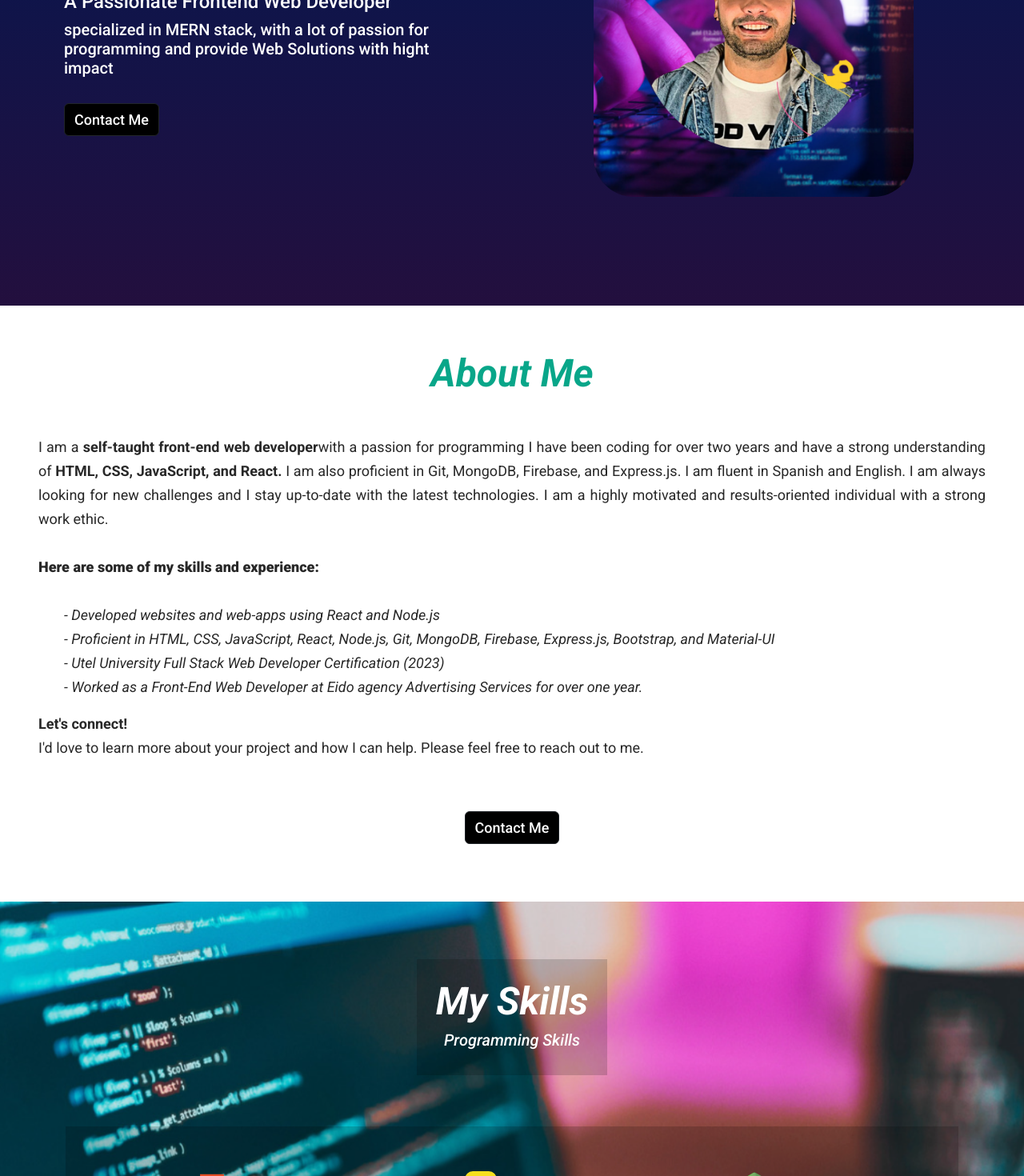
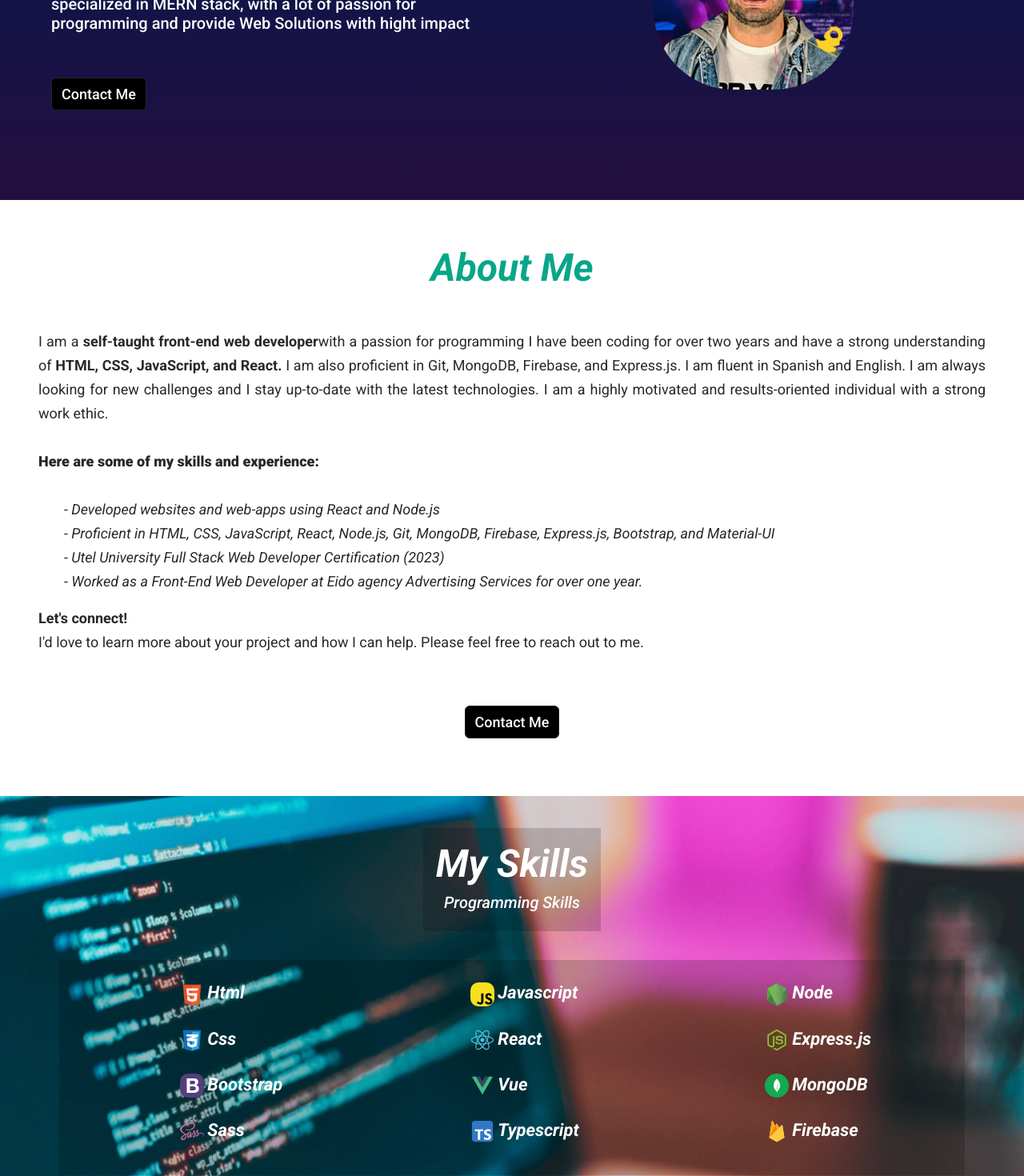
Before and after one commit to LuisPazDev/portfolio, a React (Create React App) app: page / in a window 1280 px wide. Shown: the part 360-1830 px from the top of the page at 80% size. Built offline with nearby package versions, Linux system fonts and the light colour scheme.

Commit message:
adding new features to main page

```diff
--- a/package.json
+++ b/package.json
@@ -4,6 +4,7 @@
     "version": "0.1.0",
     "private": true,
     "dependencies": {
+        "animate.css": "^4.1.1",
         "bootstrap": "^5.2.3",
         "dotenv": "^16.0.3",
         "firebase": "^9.19.1",
--- a/public/index.html
+++ b/public/index.html
@@ -7,15 +7,21 @@
     <meta name="theme-color" content="#000000" />
     <meta
       name="description"
-            content="Web site created using create-react-app" />
+      content="Web site created using create-react-app"
+    />
     <link rel="apple-touch-icon" href="%PUBLIC_URL%/logo192.png" />
 
     <link rel="manifest" href="%PUBLIC_URL%/manifest.json" />
     <link rel="preconnect" href="https://fonts.googleapis.com" />
+    <link
+      rel="stylesheet"
+      href="https://cdnjs.cloudflare.com/ajax/libs/animate.css/4.1.1/animate.min.css"
+    />
     <link rel="preconnect" href="https://fonts.gstatic.com" crossorigin />
     <link
       href="https://fonts.googleapis.com/css2?family=Roboto:ital,wght@0,100;0,300;0,400;0,500;0,700;0,900;1,100;1,300;1,400;1,500;1,700;1,900&display=swap"
-            rel="stylesheet" />
+      rel="stylesheet"
+    />
 
     <title>LuisPazDev</title>
   </head>
--- a/src/components/Header.jsx
+++ b/src/components/Header.jsx
@@ -1,13 +1,13 @@
-import { HeaderText } from "./HeaderText"
-import { HeaderImg } from "./HeaderImg"
-import { Container, Row, Col } from "react-bootstrap"
-import "../styles/Header.css"
+import { HeaderText } from "./HeaderText";
+import { HeaderImg } from "./HeaderImg";
+import { Container, Row, Col } from "react-bootstrap";
+import "../styles/Header.css";
 
 export const Header = () => {
   return (
-        <Container fluid id='home' className='container-header p-5'>
-            <Row className='mt-4 mb-5' xs={1} md={1} lg={2} xl={2}>
-                <Col className='mt-3'>
+    <Container fluid id="home" className="container-header p-5">
+      <Row className="mt-4 mb-5" xs={1} md={2} lg={2} xl={2}>
+        <Col className="mt-3">
           <HeaderText />
         </Col>
         <Col>
@@ -15,5 +15,5 @@ export const Header = () => {
         </Col>
       </Row>
     </Container>
-    )
-}
+  );
+};
--- a/src/components/HeaderImg.jsx
+++ b/src/components/HeaderImg.jsx
@@ -1,13 +1,13 @@
-import React from "react"
-import { Container } from "react-bootstrap"
-import luisimg from "../assets/luispazdevmain.png"
+import React from "react";
+import { Container } from "react-bootstrap";
+import luisimg from "../assets/luispazdevmain.png";
 
 export const HeaderImg = () => {
-    return (
-        <Container className='container-headerimg mt-3 mb-3 p-4'>
-            <div className='container-img'>
-                <img src={luisimg} alt='luispazdev' className='img-header' />
-            </div>
-        </Container>
-    )
-}
+  return (
+    <Container className="container-headerimg mt-5 p-2">
+      <div className="container-img">
+        <img src={luisimg} alt="luispazdev" className="img-header" />
+      </div>
+    </Container>
+  );
+};
--- a/src/components/HeaderText.jsx
+++ b/src/components/HeaderText.jsx
@@ -2,8 +2,8 @@ import { Button, Container } from "react-bootstrap";
 
 export const HeaderText = () => {
   return (
-    <Container className="container-headertex mt-3 mb-3 p-3">
-      <div className="container-text mt-3 p-3">
+    <Container className="container-headertex mt-2 p-2">
+      <div className="container-text mt-2 p-2">
         <h4>Hi There!</h4>
         <h1>I’m Luis Paz</h1>
         <h4> A Passionate Frontend Web Developer </h4>
@@ -11,7 +11,7 @@ export const HeaderText = () => {
           specialized in MERN stack, with a lot of passion for programming and
           provide Web Solutions with hight impact
         </h5>
-        <Button className="btn mt-4" variant="dark" href="#contact">
+        <Button className="btn mt-5" variant="dark" href="#contact">
           Contact Me
         </Button>
       </div>
--- a/src/components/Skills.jsx
+++ b/src/components/Skills.jsx
@@ -1,23 +1,22 @@
-import React from "react"
-import { Container, Col, Row } from "react-bootstrap"
-import "../styles/Skills.css"
-import html from "../assets/html.svg"
-import css from "../assets/css.svg"
-import bootstrap from "../assets/bootstrap.svg"
-import sass from "../assets/sass.svg"
-import javascript from "../assets/javascript.svg"
-import react from "../assets/react.svg"
-import vue from "../assets/vue.svg"
-import typescript from "../assets/typescript.svg"
-import node from "../assets/node.svg"
-import express from "../assets/express.svg"
-import mongodb from "../assets/mongodb.svg"
-import firebase from "../assets/firebase.svg"
+import { Container, Col, Row } from "react-bootstrap";
+import "../styles/Skills.css";
+import html from "../assets/html.svg";
+import css from "../assets/css.svg";
+import bootstrap from "../assets/bootstrap.svg";
+import sass from "../assets/sass.svg";
+import javascript from "../assets/javascript.svg";
+import react from "../assets/react.svg";
+import vue from "../assets/vue.svg";
+import typescript from "../assets/typescript.svg";
+import node from "../assets/node.svg";
+import express from "../assets/express.svg";
+import mongodb from "../assets/mongodb.svg";
+import firebase from "../assets/firebase.svg";
 
 export const Skills = () => {
   return (
-        <Container fluid id='skills' className='container-skills p-5'>
-            <div className='skills-title p-4 mt-4 mb-4'>
+    <Container fluid id="skills" className="container-skills p-4">
+      <div className="skills-title p-3 mt-3 mb-3">
         <h1>
           <i>My Skills</i>
         </h1>
@@ -25,117 +24,94 @@ export const Skills = () => {
           <i>Programming Skills</i>
         </h5>
       </div>
-            <Container className=' p-4'>
+      <Container className=" p-3">
         <Row
-                    className='skills-list mt-3 p-5'
+          className="skills-list mt-1 p-3"
           xs={1}
           sm={1}
-                    md={2}
+          md={3}
           lg={3}
-                    xl={3}>
-                    <Col className='skills-col p-2'>
+          xl={3}
+        >
+          <Col className="skills-col p-2">
             <ul>
-                            <li className='mb-4'>
-                                <img
-                                    className='skills-logo me-2'
-                                    src={html}
-                                    alt='htmllogo'
-                                />
+              <li className="mb-4">
+                <img className="skills-logo me-1" src={html} alt="htmllogo" />
                 <i>Html</i>
               </li>
-                            <li className='mb-4'>
-                                <img
-                                    className='skills-logo me-2'
-                                    src={css}
-                                    alt='csslogo'
-                                />
+              <li className="mb-4">
+                <img className="skills-logo me-1" src={css} alt="csslogo" />
                 <i>Css</i>
               </li>
-                            <li className='mb-4'>
+              <li className="mb-4">
                 <img
-                                    className='skills-logo me-2'
+                  className="skills-logo me-1"
                   src={bootstrap}
-                                    alt='bootstaplogo'
+                  alt="bootstaplogo"
                 />
                 <i>Bootstrap</i>
               </li>
               <li>
-                                <img
-                                    className='skills-logo me-2'
-                                    src={sass}
-                                    alt='sasslogo'
-                                />
+                <img className="skills-logo me-1" src={sass} alt="sasslogo" />
                 <i>Sass</i>
               </li>
             </ul>
           </Col>
-                    <Col className='skills-col p-2'>
+          <Col className="skills-col p-2">
             <ul>
-                            <li className='mb-4'>
+              <li className="mb-4">
                 <img
-                                    className='skills-logo me-2'
+                  className="skills-logo me-1"
                   src={javascript}
-                                    alt='javascriptlogo'
+                  alt="javascriptlogo"
                 />
                 <i>Javascript</i>
               </li>
-                            <li className='mb-4'>
-                                <img
-                                    className='skills-logo me-2'
-                                    src={react}
-                                    alt='reactlogo'
-                                />
+              <li className="mb-4">
+                <img className="skills-logo me-1" src={react} alt="reactlogo" />
                 <i>React</i>
               </li>
-                            <li className='mb-4'>
-                                <img
-                                    className='skills-logo me-2'
-                                    src={vue}
-                                    alt='vuelogo'
-                                />
+              <li className="mb-4">
+                <img className="skills-logo me-1" src={vue} alt="vuelogo" />
                 <i>Vue</i>
               </li>
               <li>
                 <img
-                                    className='skills-logo me-2'
+                  className="skills-logo me-1"
                   src={typescript}
-                                    alt='typescriptlogo'
+                  alt="typescriptlogo"
                 />
                 <i>Typescript</i>
               </li>
             </ul>
           </Col>
-                    <Col className='skills-col p-2'>
+          <Col className="skills-col p-2">
             <ul>
-                            <li className='mb-4'>
-                                <img
-                                    className='skills-logo me-2'
-                                    src={node}
-                                    alt='nodelogo'
-                                />
+              <li className="mb-4">
+                <img className="skills-logo me-1" src={node} alt="nodelogo" />
                 <i>Node</i>
               </li>
-                            <li className='mb-4'>
+              <li className="mb-4">
                 <img
-                                    className='skills-logo me-2'
+                  className="skills-logo me-1"
                   src={express}
-                                    alt='expresslogo'
+                  alt="expresslogo"
                 />
                 <i>Express.js</i>
               </li>
-                            <li className='mb-4'>
+              <li className="mb-4">
                 <img
-                                    className='skills-logo me-2'
+                  className="skills-logo me-1"
                   src={mongodb}
-                                    alt='mongodblogo'
+                  alt="mongodblogo"
                 />
                 <i>MongoDB</i>
               </li>
               <li>
                 <img
-                                    className='skills-logo me-2'
+                  className="skills-logo me-1"
                   src={firebase}
-                                    alt='firebaselogo'
+                  alt="firebaselogo"
                 />
                 <i>Firebase</i>
               </li>
@@ -144,5 +120,5 @@ export const Skills = () => {
         </Row>
       </Container>
     </Container>
-    )
-}
+  );
+};
--- a/src/styles/Header.css
+++ b/src/styles/Header.css
@@ -16,8 +16,8 @@
 }
 
 .img-header {
-    max-width: 400px;
-    border-radius: 50px;
+  max-width: 250px;
+  border-radius: 100px;
 }
 
 .btn {
--- a/src/styles/Skills.css
+++ b/src/styles/Skills.css
@@ -33,7 +33,7 @@ li {
 }
 
 .skills-logo {
-    width: 40px;
-    height: 40px;
+  width: 30px;
+  height: 30px;
   border-radius: 10px;
 }
```
Also changed, not shown: src/components/Portfolio.jsx (+15 -15 lines), src/index.js (+9 -9 lines), src/assets/luispazdevmain.png, 1 other file (tests, documents, lock files or other folders). Lines whose indentation alone changed are shown as unchanged.
